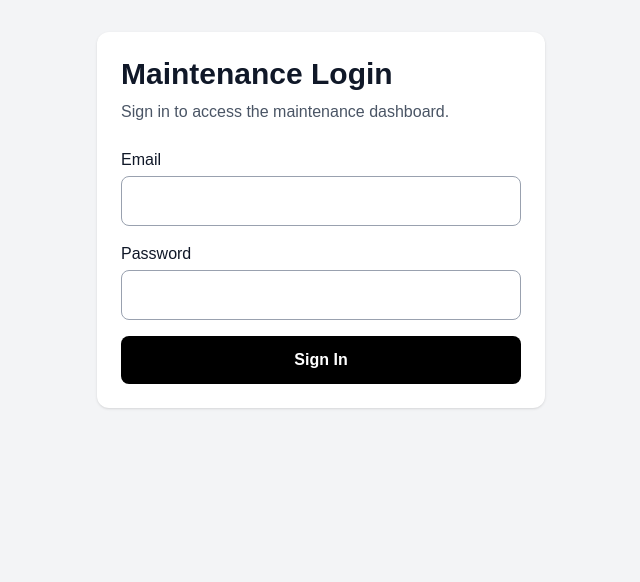
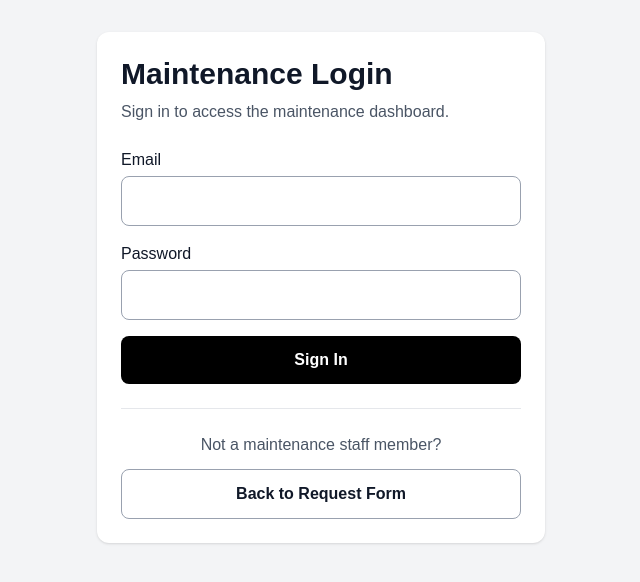
Before and after one commit to Bartosz-T-Ziolkowski/maintenance-tracker, a Next.js app: page /login in a window 1280 px wide. Shown: the top 582 px of the page, without its empty margins (319-959 px from the left). Built offline with nearby package versions, Linux system fonts and the light colour scheme; no server answers.

Commit message:
Added link back to maintenance request form

```diff
--- a/app/login/page.js
+++ b/app/login/page.js
@@ -2,6 +2,7 @@
 
 import { useState } from "react";
 import { useRouter } from "next/navigation";
+import Link from "next/link";
 import { supabase } from "../../lib/supabase";
 
 export default function Login() {
@@ -87,6 +88,21 @@ export default function Login() {
 
         </form>
 
+        <div className="border-t border-gray-200 mt-6 pt-6 text-center">
+
+          <p className="text-gray-600 mb-3">
+            Not a maintenance staff member?
+          </p>
+
+          <Link
+            href="/"
+            className="inline-block w-full border border-gray-400 text-gray-900 p-3 rounded-lg font-semibold hover:bg-gray-100"
+          >
+            Back to Request Form
+          </Link>
+
+        </div>
+
       </div>
     </main>
   );
```
